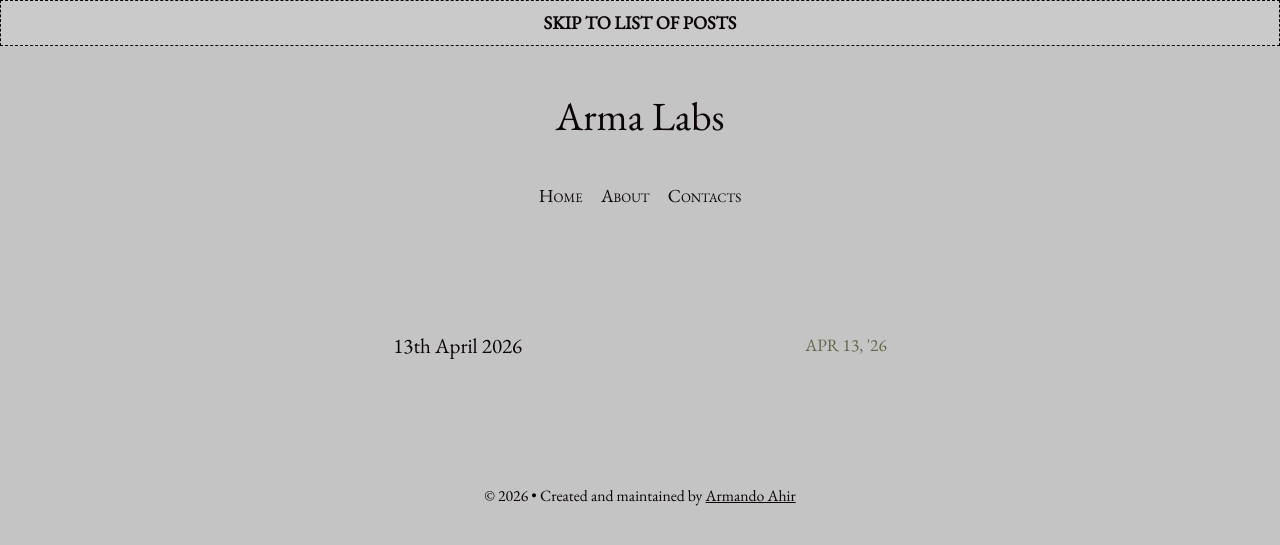
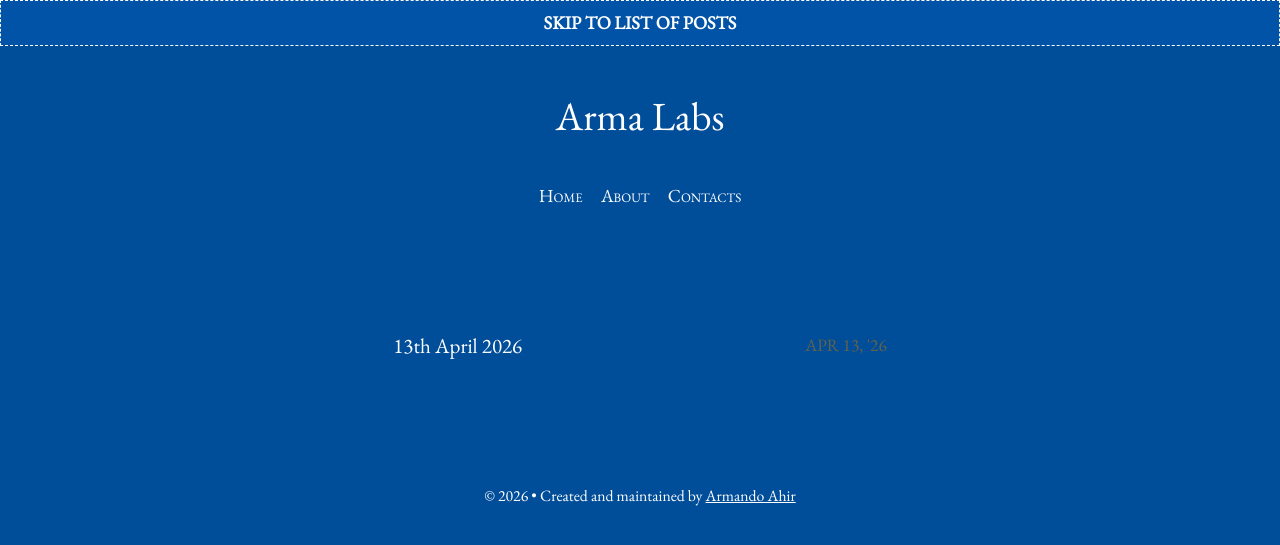
Before and after one commit to armandoahir/armandoahir.github.io, a Jekyll site: the page built from index.html, in a window 1280 px wide. Shown: the top 545 px of the page. Built offline with Jekyll 4.4.1, drawn with Linux system fonts in a browser that asks for light colours; the list of posts is cut into pages by our own code.

Commit message:
[13th Apr] color update

```diff
--- a/_sass/_variables.scss
+++ b/_sass/_variables.scss
@@ -1,6 +1,6 @@
-$brand-color:         #C4C4C4;
+$brand-color:         #004d99;
 $highlight:           lighten($brand-color, 35%);
-$text-color:          #0b0404;
+$text-color:          #ffffff;
 $muted-text-color:    #64644B;
 $font-family:         "EB Garamond", Garamond, "Times New Roman", serif;
 
```
